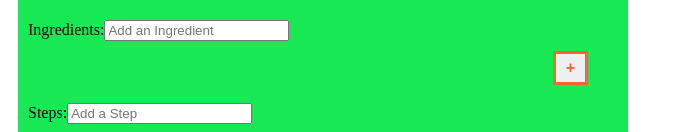
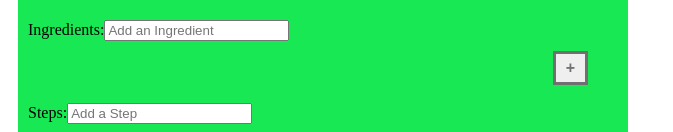
Before and after one commit to Guardiadelcastro/recipemug, a Vue app: page / in a window 1280 px wide. Shown: the part 237-369 px from the top of the page, without its empty margins (0-673 px from the left). Built offline with nearby package versions, Linux system fonts and the light colour scheme.

Commit message:
small fix

```diff
--- a/src/containers/CreationRecipeForm.vue
+++ b/src/containers/CreationRecipeForm.vue
@@ -18,7 +18,7 @@
           <label for="">Ingredients:</label>
           <input type="text" name="newIngredient" placeholder="Add an Ingredient">
         </div>
-        <templatebutton type="button" id="newIngredient" theme="orange" name="+" @click="addIngredient"></templatebutton>
+        <templatebutton type="button" id="newIngredient" stheme="orange" name="+" @click="addIngredient"></templatebutton>
      </div>
      <br>
     <div class="list-container">
```
